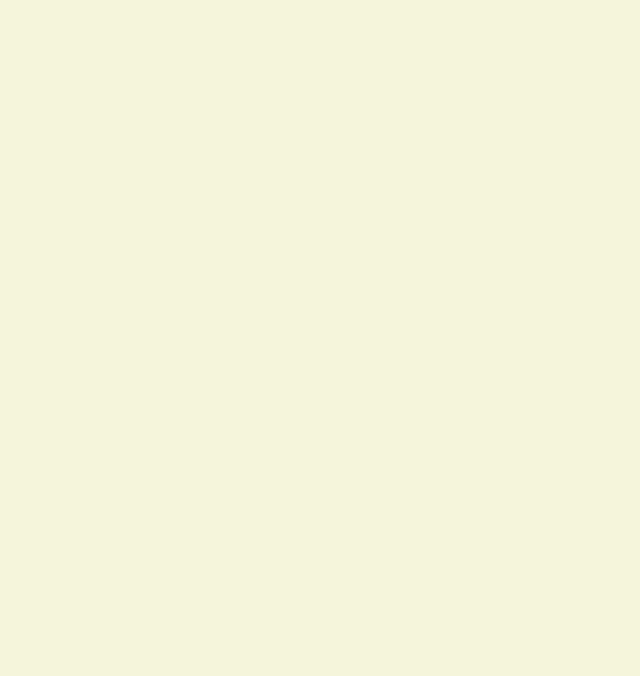
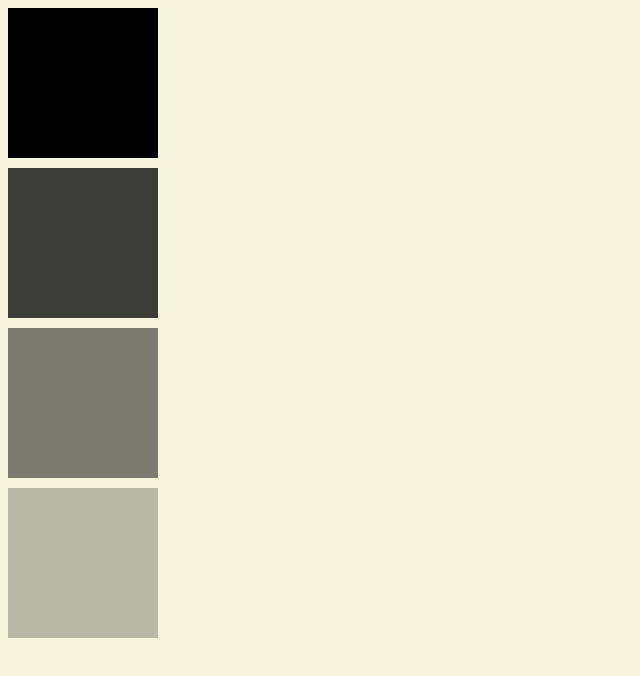
Before and after one commit to LinaCh27/css, a plain HTML site: page task-19/index.html in a window 1280 px wide. Shown: the whole page, without its empty margins (0-640 px from the left). Drawn offline with Linux system fonts and the light colour scheme.

Commit message:
corrected formatting

```diff
--- /dev/null
+++ b/task-19/css/styles.css
@@ -0,0 +1,27 @@
+html {
+    background-color: #f5f5dd;
+}
+
+.square {
+    width: 150px;
+    height: 150px;
+    /* background-color: black; */
+    margin-bottom: 10px;
+}
+
+#square1 {
+    background-color: rgba(0,0,0,1);
+    /* opacity: 0.75; */
+}
+#square2 {
+    background-color: rgba(0,0,0,0.75);
+    /* opacity: 0.75; */
+}
+#square3 {
+    background-color: rgba(0,0,0,0.5);
+    /* opacity: 0.5; */
+}
+#square4 {
+    background-color: rgba(0,0,0,0.25);
+    /* opacity: 0.25; */
+}
--- a/task-19/index.html
+++ b/task-19/index.html
@@ -1,16 +1,16 @@
 <!DOCTYPE html>
 <html lang="en">
 <head>
-    <link href="styles.css" rel="stylesheet"/>
     <meta charset="UTF-8">
     <meta http-equiv="X-UA-Compatible" content="IE=edge">
     <meta name="viewport" content="width=device-width, initial-scale=1.0">
+    <link href="css/styles.css" rel="stylesheet"/>
     <title>Task19</title>
 </head>
 <body>
-    <div id="div1"></div>
-    <div id="div2"></div>
-    <div id="div3"></div>
-    <div id="div4"></div>
+    <div id="square1" class="square"></div>
+    <div id="square2" class="square"></div>
+    <div id="square3" class="square"></div>
+    <div id="square4" class="square"></div>
 </body>
 </html>
--- a/task-19/styles.css
+++ /dev/null
@@ -1,3 +0,0 @@
-html {
-    background-color: #f5f5dd;
-}
```
Also changed, not shown: task-18/index.html (+1 -1 lines), task-18/css/styles.css (renamed from task-18/styles.css), 1 other file.
